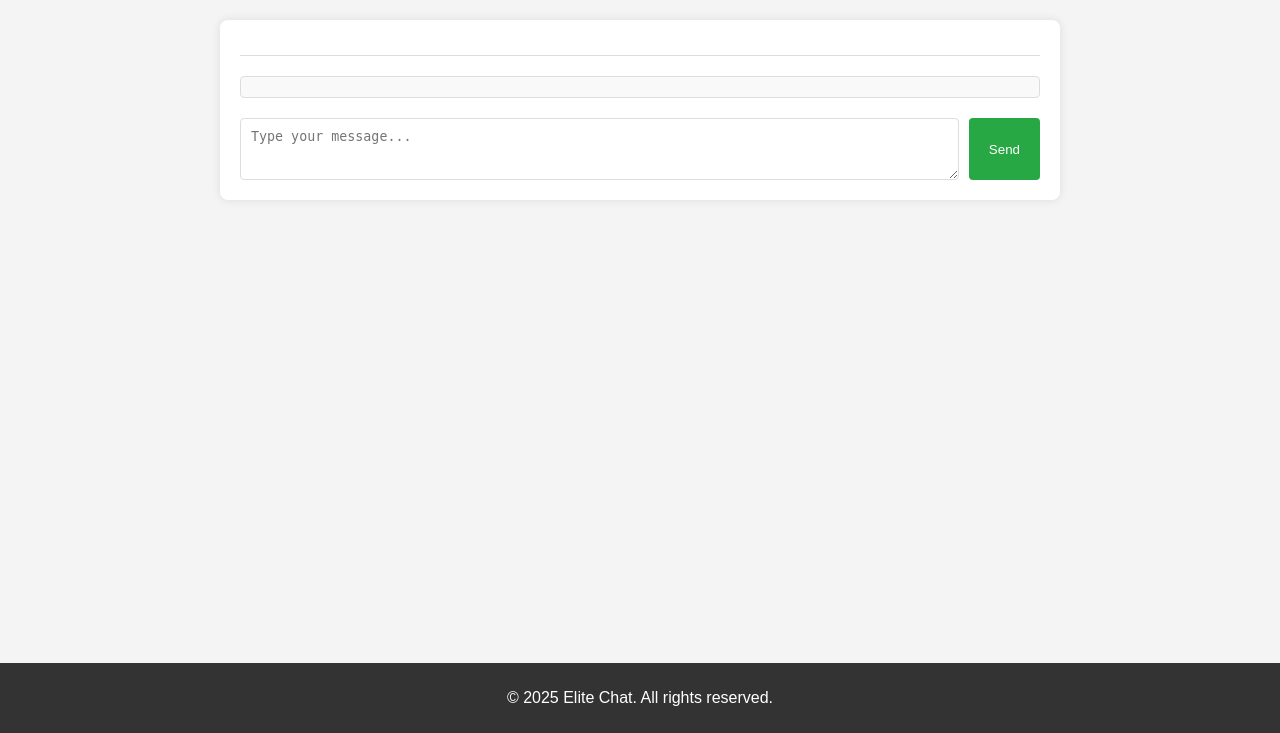
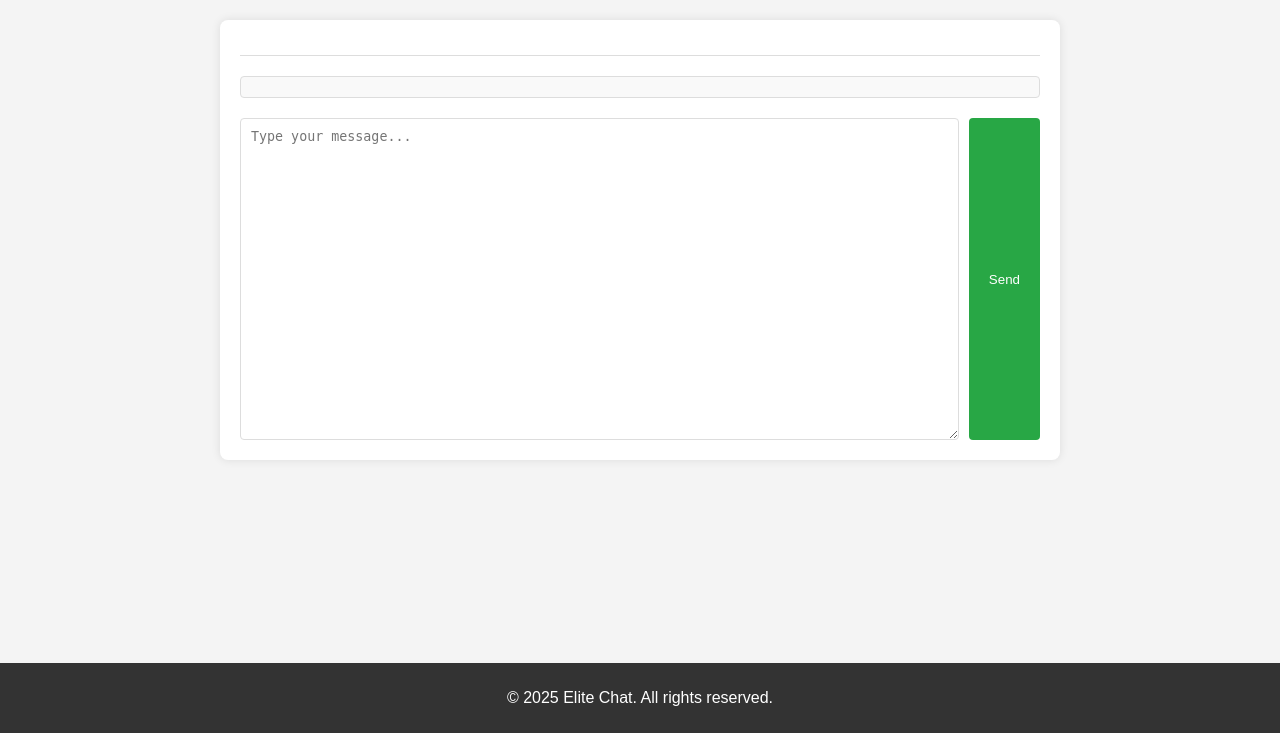
Before and after one commit to kedorlaomer/elite-chat, a Django app: template chat/templates/room.html in a window 1280 px wide. Shown: the part 67-800 px from the top of the page. Run offline with Django 5.2, Linux system fonts and the light colour scheme; the template is opened without the code that fills it, so the values that code supplies are empty; some libraries are stand-ins or nearby versions.

Commit message:
Increase CKEditor height to 300px for better usability

```diff
--- a/chat/templates/room.html
+++ b/chat/templates/room.html
@@ -87,7 +87,7 @@
         border: 1px solid #ddd;
         border-radius: 4px;
         resize: vertical;
-        min-height: 40px;
+        height: 300px;
     }
     .message-form button {
         padding: 10px 20px;
@@ -133,7 +133,7 @@
         ClassicEditor
             .create( document.querySelector( '#id_content' ), {
                 toolbar: [ 'bold', 'italic', 'underline', 'link' ],
-                height: 100,
+                height: 300,
                 width: '100%',
             } )
             .catch( error => {
```
